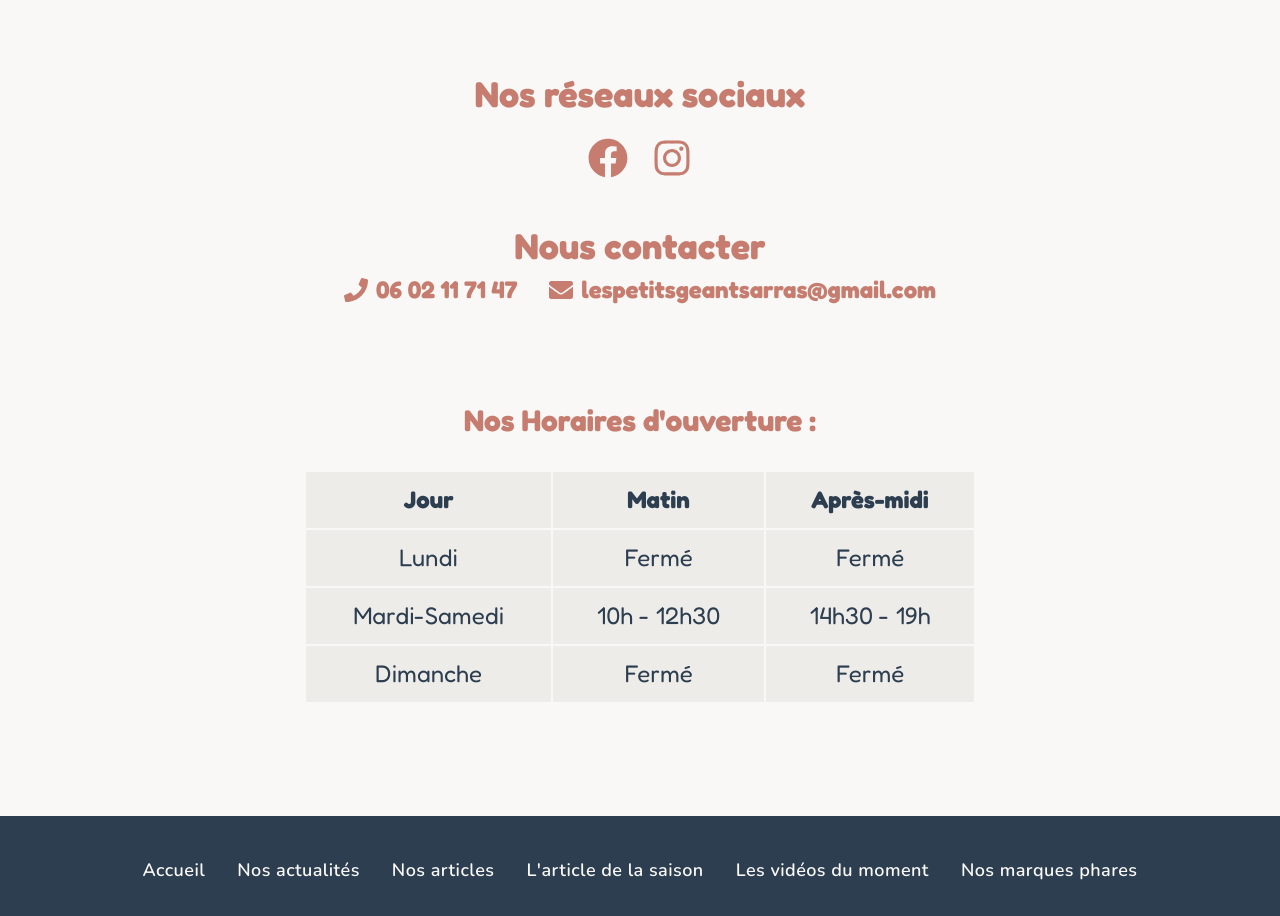
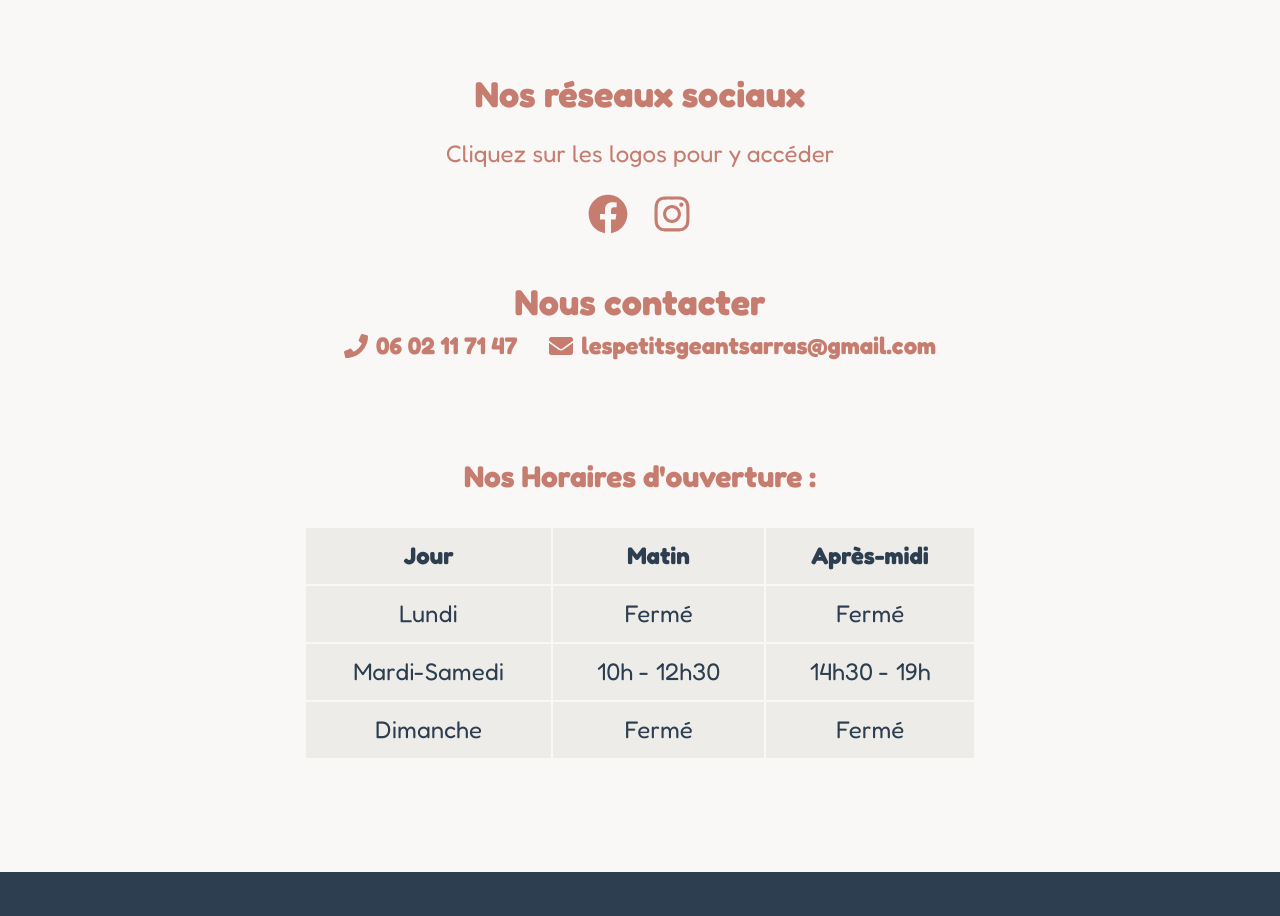
Before and after one commit to tdv57/lesPetitsG-ants, a React (Vite) app: page / in a window 1280 px wide. Shown: the part 1100-2016 px from the top of the page. Built offline with nearby package versions, Linux system fonts and the light colour scheme.

Commit message:
Ajout d'une phrase explicative pour le menu réseaux sociaux

```diff
--- a/src/components/card/NosReseauxCard.tsx
+++ b/src/components/card/NosReseauxCard.tsx
@@ -17,6 +17,12 @@ export function NosReseauxCard({ id }: NosReseauxCardPropsType) {
                 style={{ color: COLORS.primary, fontFamily: "Fredoka" }}
             >
                 Nos réseaux sociaux
+            </h2>
+            <h2
+                className="text-sm whitespace-nowrap sm:text-xl lg:text-2xl mb-6"
+                style={{ color: COLORS.primary, fontFamily: "Fredoka" }}
+            >
+                Cliquez sur les logos pour y accéder
             </h2>
 
             {/* 1. Réseaux sociaux : juste les logos */}
```
